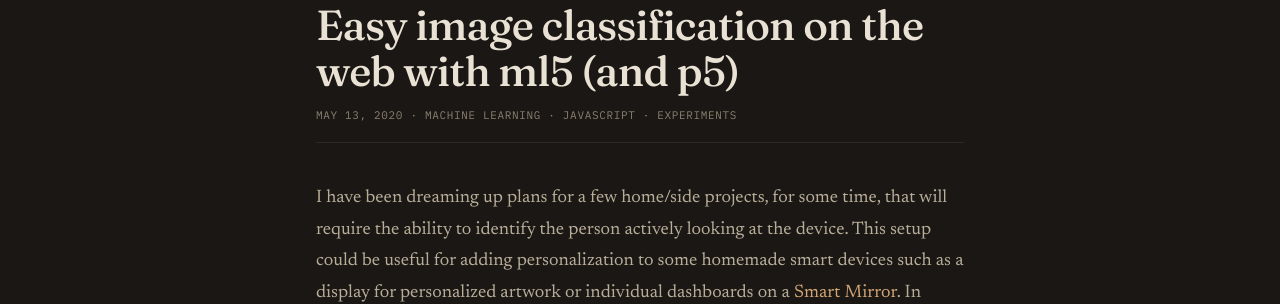
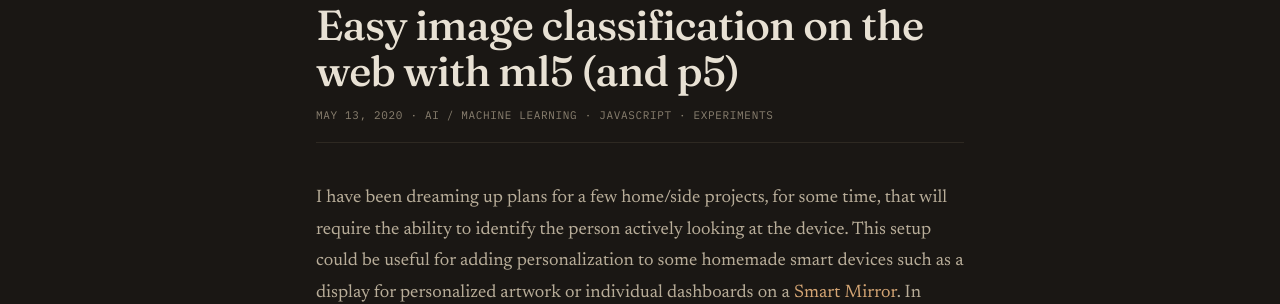
Before and after one commit to jkeck/jkeck.github.io, a Jekyll site: the page built from _posts/2020-05-13-image-classification-on-the-web.markdown, in a window 1280 px wide and 900 px high. Shown: the part 154-458 px from the top of the window. Built offline with Jekyll 4.4.1, drawn with Linux system fonts in a browser that asks for light colours.

Commit message:
Update a tag.

```diff
--- a/_posts/2020-05-13-image-classification-on-the-web.markdown
+++ b/_posts/2020-05-13-image-classification-on-the-web.markdown
@@ -3,7 +3,7 @@ layout: post
 title:  "Easy image classification on the web with ml5 (and p5)"
 date:   2020-05-13 10:00:00
 tags:
-  - Machine Learning
+  - AI / Machine Learning
   - Javascript
   - Experiments
 summary: "A 50-line p5 sketch that runs MobileNet client-side. Surprising how far the browser ML toolkit has come — and where it still falls down."
```
